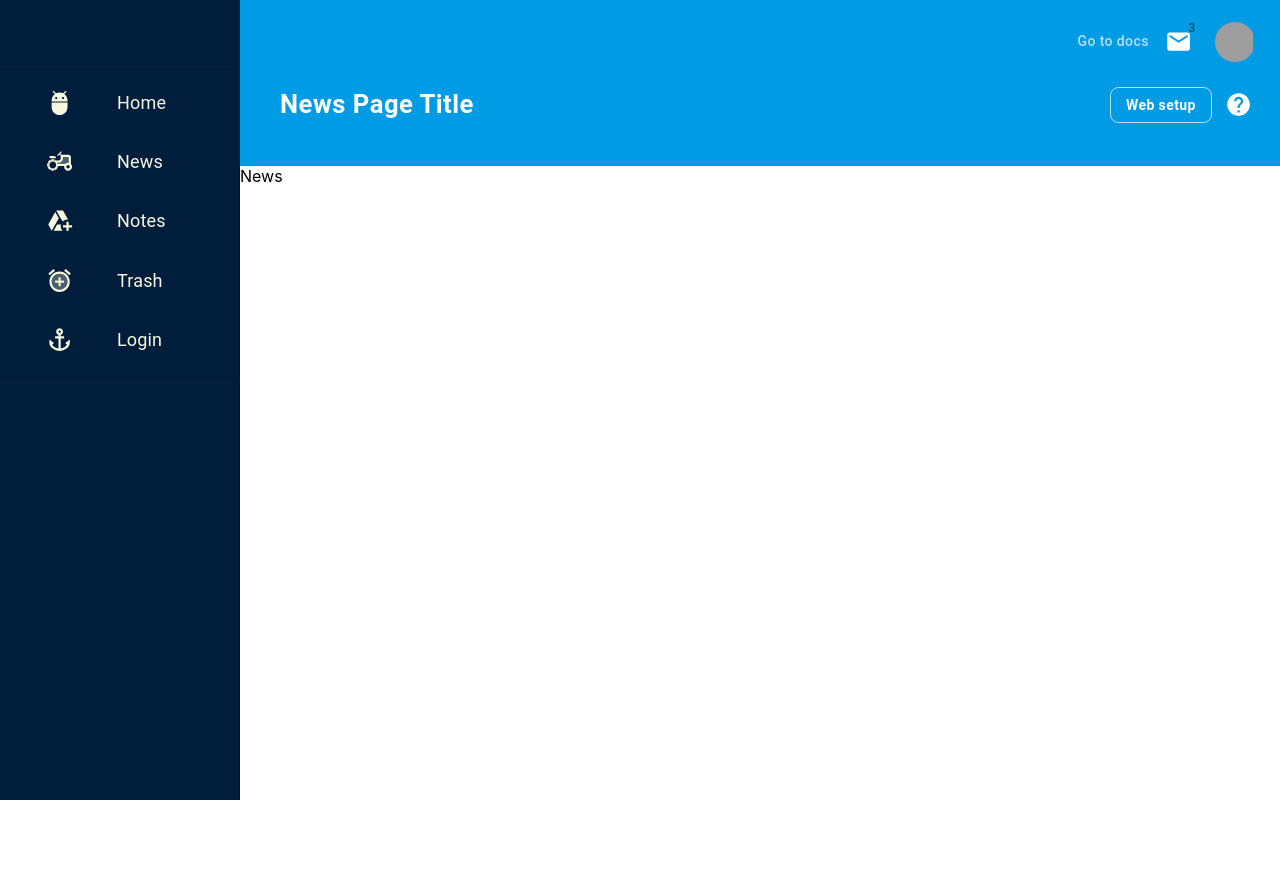
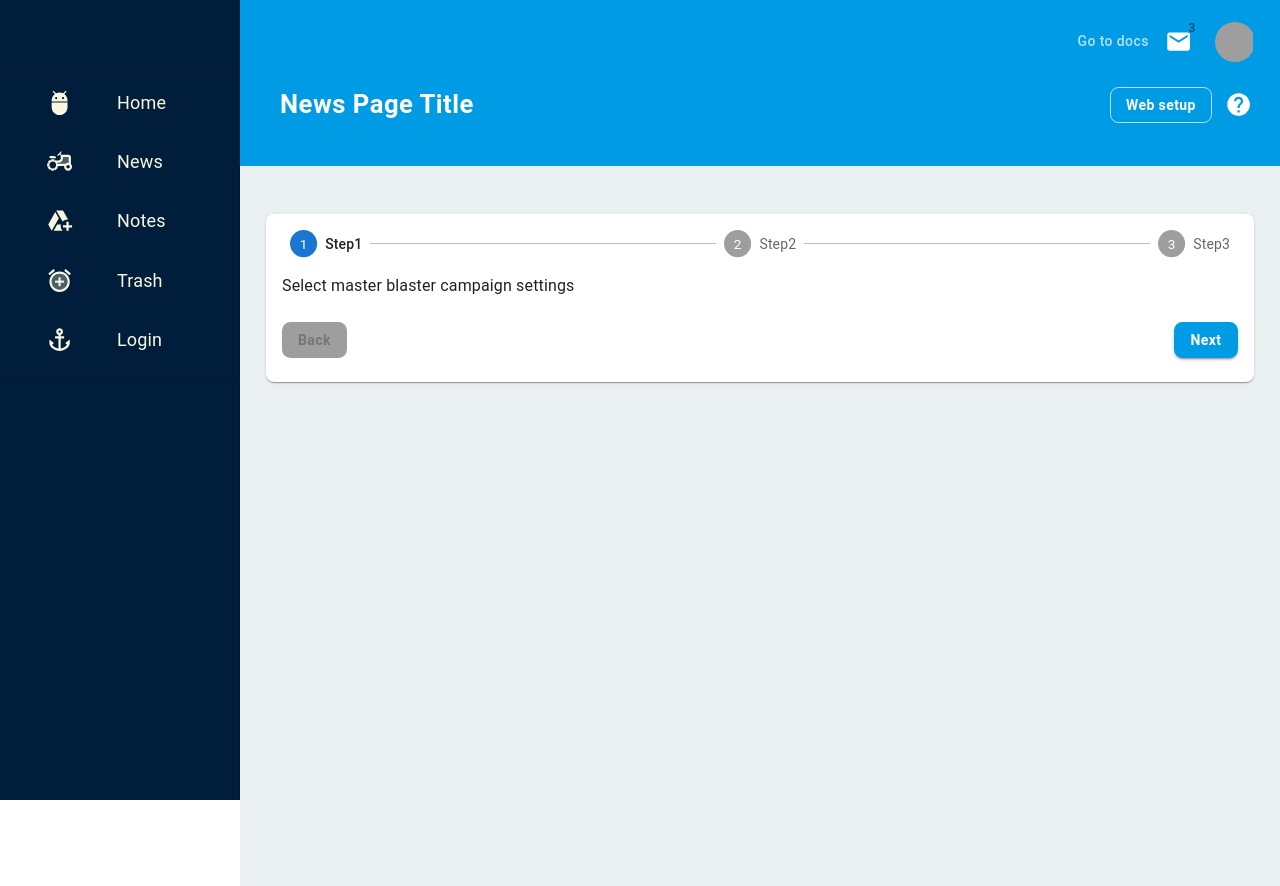
Before and after one commit to Codenotlate/MUIv5, a React (Create React App) app in the folder muiv5/: page /pathNews in a window 1280 px wide. Before the commit the page ends 800 px from the top, so only its background shows below. Built offline with nearby package versions, Linux system fonts and the light colour scheme; grey boxes are pictures that could not be loaded.

Commit message:
Lesson7 content done

```diff
--- /dev/null
+++ b/muiv5/src/components/common/ProgressStepper/ProgressStepper.js
@@ -0,0 +1,86 @@
+import React, { useState } from 'react'
+import Stepper from '@mui/material/Stepper';
+import Step from '@mui/material/Step';
+import StepLabel from '@mui/material/StepLabel';
+import Box from '@mui/material/Box';
+import Typography from '@mui/material/Typography';
+
+import CommonButton from '../CommonButton/CommonButton';
+
+
+
+const ProgressStepper=({ steps, stepDescriptions }) => {
+    const [activeStep, setActiveStep]=useState(0);
+    const [completed, setCompleted]=useState({});
+    const totalSteps=steps.length;
+    const completedSteps=Object.keys(completed).length;
+    const allStepsCompleted=totalSteps===completedSteps;
+
+    const handleBack=() => {
+        setActiveStep((prevStep) => prevStep-1);
+    }
+
+    const handleNext=() => {
+        const newCompleted=completed;
+        newCompleted[activeStep]=true;
+        setCompleted(newCompleted);
+        setActiveStep((prevStep) => prevStep+1);
+        // console.log(completed);
+    }
+
+    const handleReset=() => {
+        setActiveStep(0);
+        setCompleted({});
+    }
+
+    return (
+        <Box sx={{ width: '100%' }}>
+            <Stepper activeStep={activeStep}>
+                {steps.map((label, index) => (
+                    <Step key={label} completed={completed[index]}>
+                        <StepLabel>{label}</StepLabel>
+                    </Step>
+                ))}
+
+            </Stepper>
+            {allStepsCompleted?
+                (<div>
+                    <Typography sx={{ mt: 2, mb: 1 }}>You have finished all steps!</Typography>
+                    <Box sx={{ display: 'flex', flexDirection: 'row', pt: 2 }}>
+                        <Box sx={{ flex: '1 1 auto' }} />
+                        <CommonButton
+                            variant="contained"
+                            onClick={handleReset}
+
+                        >
+                            Reset
+                        </CommonButton>
+                    </Box>
+
+                </div>):
+                (<div>
+                    <Typography sx={{ mt: 2, mb: 1 }}>{stepDescriptions[activeStep]}</Typography>
+                    <Box sx={{ display: 'flex', flexDirection: 'row', pt: 2 }}>
+
+                        <CommonButton variant="contained" onClick={handleBack} disabled={activeStep===0}>
+                            Back
+                        </CommonButton>
+                        <Box sx={{ flex: '1 1 auto' }} />
+                        <CommonButton variant="contained" onClick={handleNext}>
+                            {activeStep===totalSteps-1? 'Submit':'Next'}
+                        </CommonButton>
+                    </Box>
+
+                </div>
+
+                )
+
+            }
+
+
+        </Box>
+
+    )
+}
+
+export default ProgressStepper
--- a/muiv5/src/dashboardTheme.js
+++ b/muiv5/src/dashboardTheme.js
@@ -21,6 +21,9 @@ export const dashboardTheme=createTheme({
                         '&:hover': {
                             backgroundColor: 'rgba(0, 0, 0, 0.04)'
                         },
+                    },
+                    '&.Mui-disabled': {
+                        backgroundColor: 'rgba(0, 0, 0,0.38)',
                     },
                 },
             },
--- a/muiv5/src/pages/News/News.js
+++ b/muiv5/src/pages/News/News.js
@@ -1,12 +1,20 @@
 import React from 'react'
 
-
+import GridWrapper from '../../components/common/GridWrapper/GridWrapper';
+import BasicCard from '../../components/common/BasicCard/BasicCard';
+import ProgressStepper from '../../components/common/ProgressStepper/ProgressStepper';
 
 
 const News=() => {
 
+    const steps=['Step1', 'Step2', 'Step3']
+    const stepDescriptions=['Select master blaster campaign settings', 'Create an ad group', 'Create an ad']
+
     return (
-        <div>News</div>
+        <GridWrapper>
+            <BasicCard content={<ProgressStepper steps={steps} stepDescriptions={stepDescriptions} />} />
+
+        </GridWrapper>
 
 
 
```
